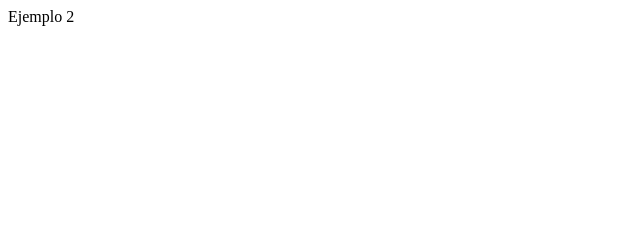
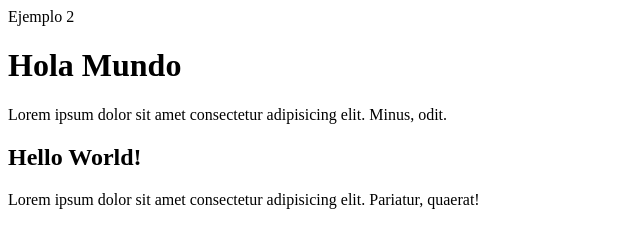
Before and after one commit to daniel3813/Ejemplo--21658963, a plain HTML site: page index.html in a window 1280 px wide. Shown: the whole page, without its empty margins (0-640 px from the left). Drawn offline with Linux system fonts and the light colour scheme.

Commit message:
Se agrego index h2 y p

```diff
--- a/index.html
+++ b/index.html
@@ -10,6 +10,11 @@
 
 <body>
     Ejemplo 2
+    <h1>Hola Mundo</h1>
+    <p>Lorem ipsum dolor sit amet consectetur adipisicing elit. Minus, odit.</p>
+
+    <h2>Hello World!</h2>
+    <p>Lorem ipsum dolor sit amet consectetur adipisicing elit. Pariatur, quaerat!</p>
 </body>
 
 </html>
```
